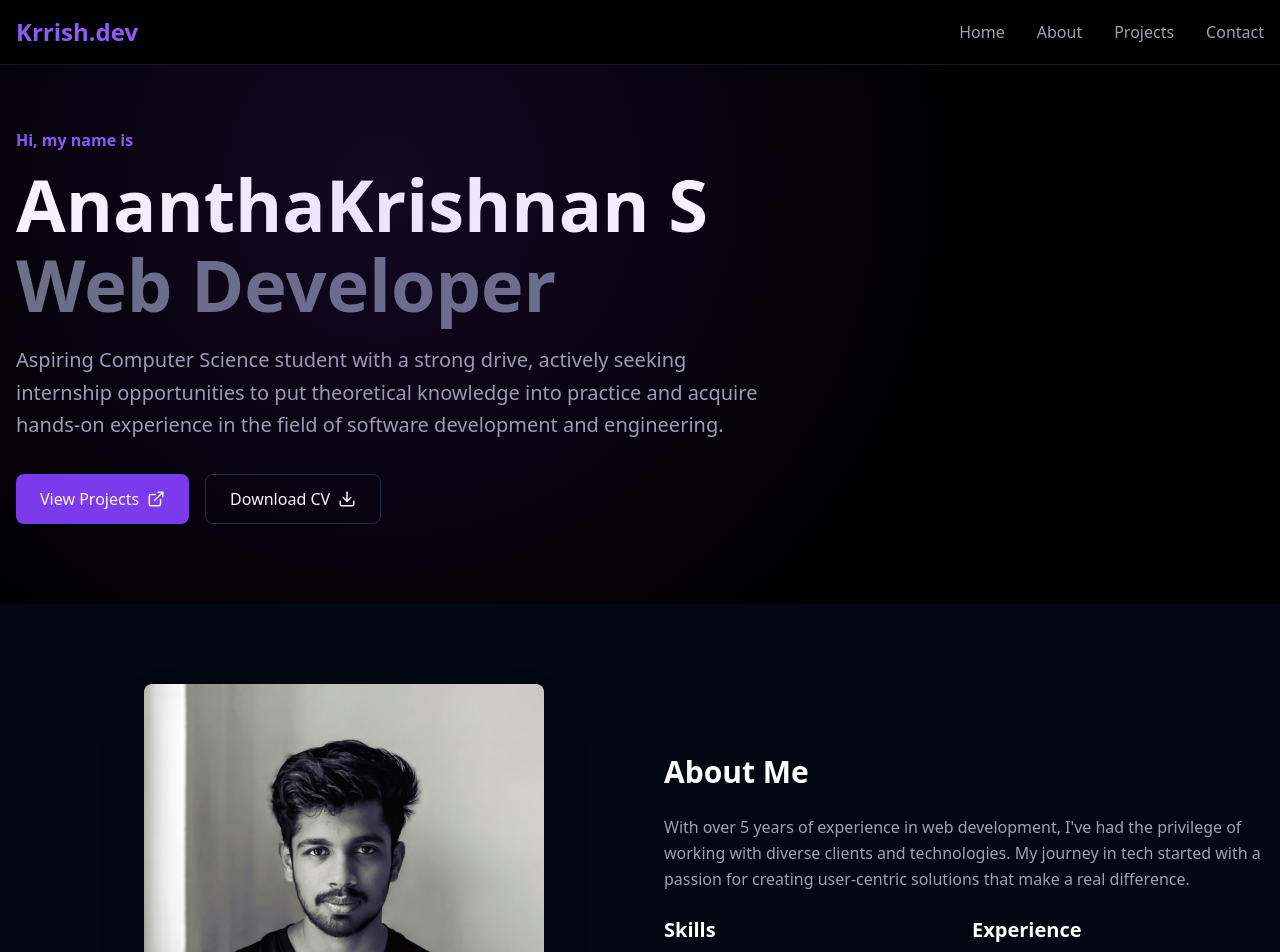
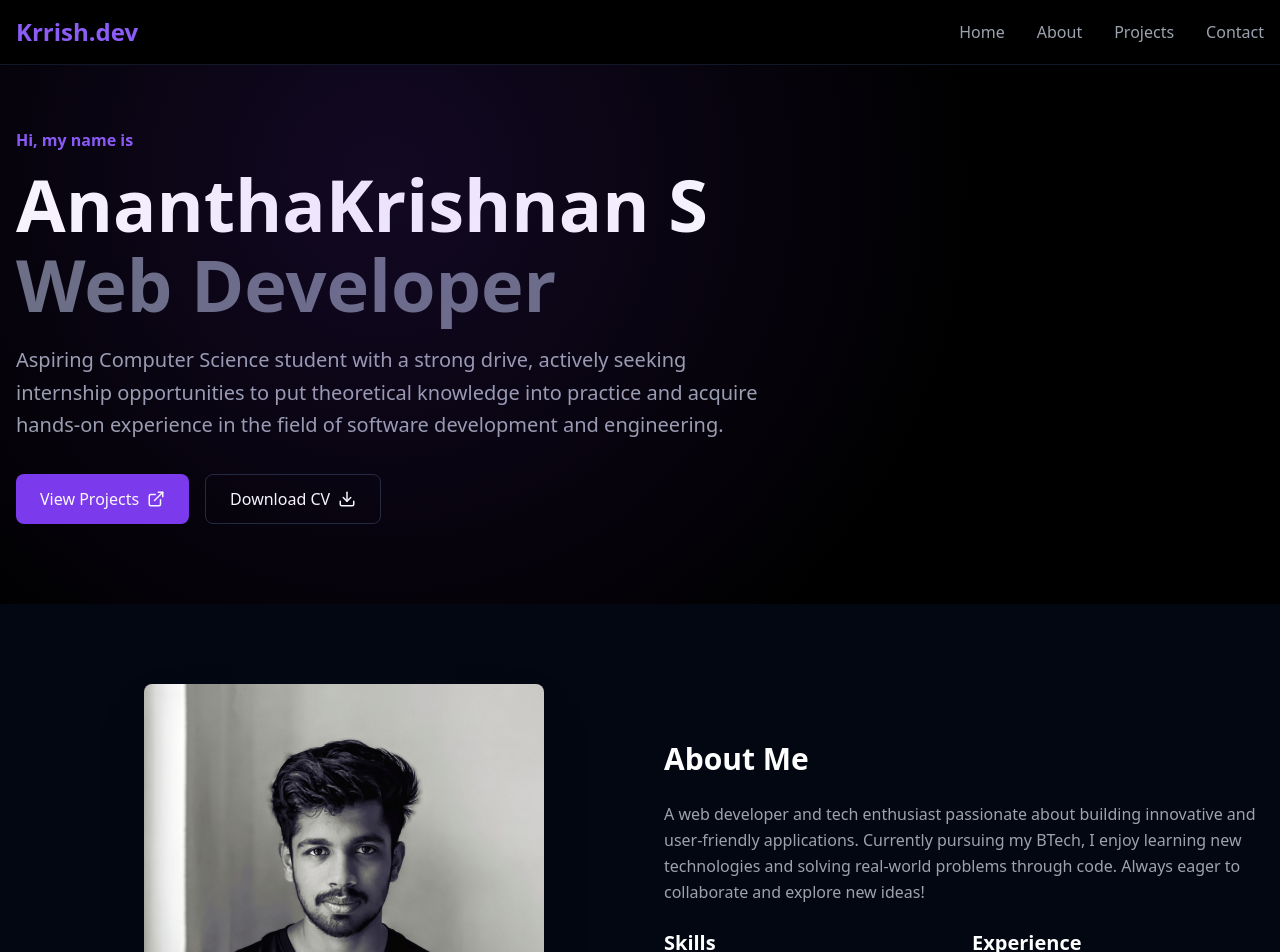
Before and after one commit to Krrish0902/Portfolio, a React (Vite) app: page / in a window 1280 px wide. Shown: the top 952 px of the page. Built offline with nearby package versions, Linux system fonts and the light colour scheme; no server answers.

Commit message:
Portfolio Website - fixed env error

```diff
--- a/src/About.tsx
+++ b/src/About.tsx
@@ -15,9 +15,9 @@ const About = () => {
         <div>
           <h2 className="text-3xl font-bold mb-6">About Me</h2>
           <p className="text-gray-400 mb-6 leading-relaxed">
-            With over 5 years of experience in web development, I've had the privilege of working with diverse clients
-            and technologies. My journey in tech started with a passion for creating user-centric solutions that make
-            a real difference.
+           A web developer and tech enthusiast passionate about building innovative and user-friendly applications.
+          Currently pursuing my BTech, I enjoy learning new technologies and solving real-world problems through code.
+          Always eager to collaborate and explore new ideas!
           </p>
           <div className="grid grid-cols-2 gap-4 mb-8">
             <div>
--- a/src/Contacts.tsx
+++ b/src/Contacts.tsx
@@ -6,9 +6,9 @@ const Contacts = () => {
   const form = useRef<HTMLFormElement>(null);
   const [isModalOpen, setIsModalOpen] = useState(false);
   const [modalMessage, setModalMessage] = useState('');
-  const YOUR_SERVICE_ID = import.meta.env.YOUR_SERVICE_ID;
-  const YOUR_TEMPLATE_ID = import.meta.env.YOUR_TEMPLATE_ID;
-  const YOUR_USER_ID = import.meta.env.YOUR_USER_ID;
+  const serviceId = import.meta.env.VITE_YOUR_SERVICE_ID;
+  const templateId = import.meta.env.VITE_YOUR_TEMPLATE_ID;
+  const userId = import.meta.env.VITE_YOUR_USER_ID;
 
   const sendEmail = (e: React.FormEvent<HTMLFormElement>) => {
     e.preventDefault();
@@ -26,7 +26,7 @@ const Contacts = () => {
         return;
       }
 
-      emailjs.sendForm(YOUR_SERVICE_ID, YOUR_TEMPLATE_ID, form.current, YOUR_USER_ID)
+      emailjs.sendForm(serviceId, templateId, form.current, userId)
         .then((result) => {
           console.log(result.text);
           setModalMessage('Message sent successfully!');
```
